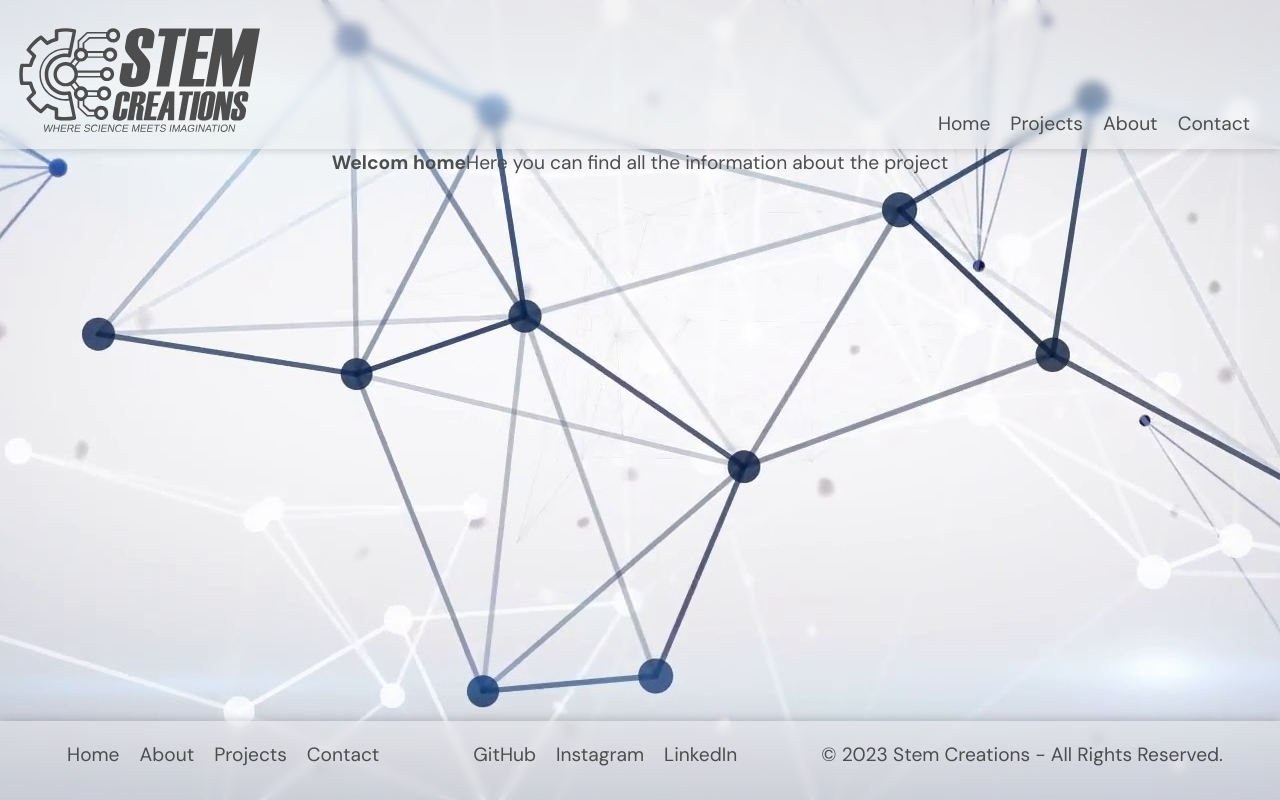
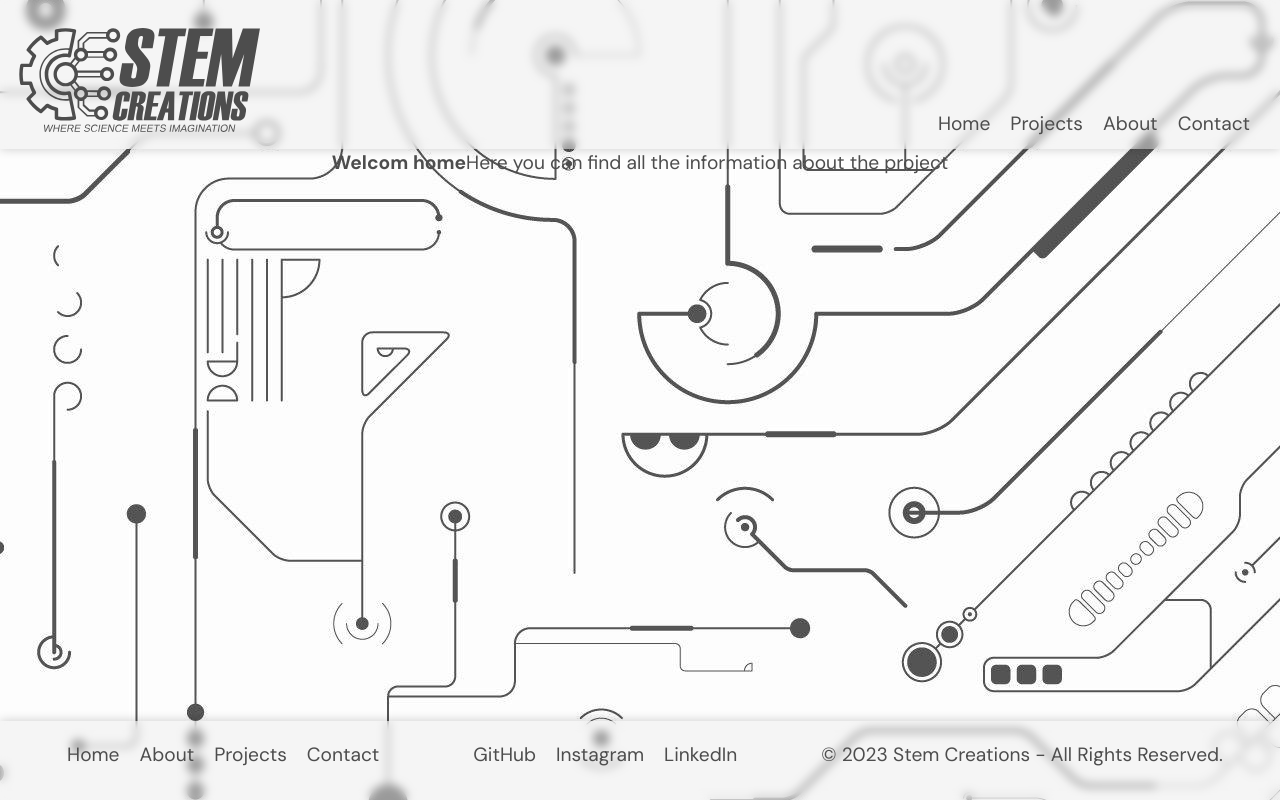
Before and after one commit to stemcreations/Portfolio, a Django app: page / in a window 1280 px wide. Run offline with Django 4.2, Linux system fonts and the light colour scheme.

Commit message:
added background image options

```diff
--- a/static/styles/style.css
+++ b/static/styles/style.css
@@ -72,7 +72,7 @@
 
 /* --------- BODY CSS FOR MAIN THEME COLORS AND SIZES --------- */
 body {
-    background: url("/static/images/background2.jpg") no-repeat center center fixed;
+    background: url("/static/images/bg4.jpg") no-repeat center center fixed;
     color: var(--color-dark-medium);
     height: 100vh;
     display: flex;
```
Also changed, not shown: static/images/bg4.jpg (added), static/images/bg5.jpg (added).
